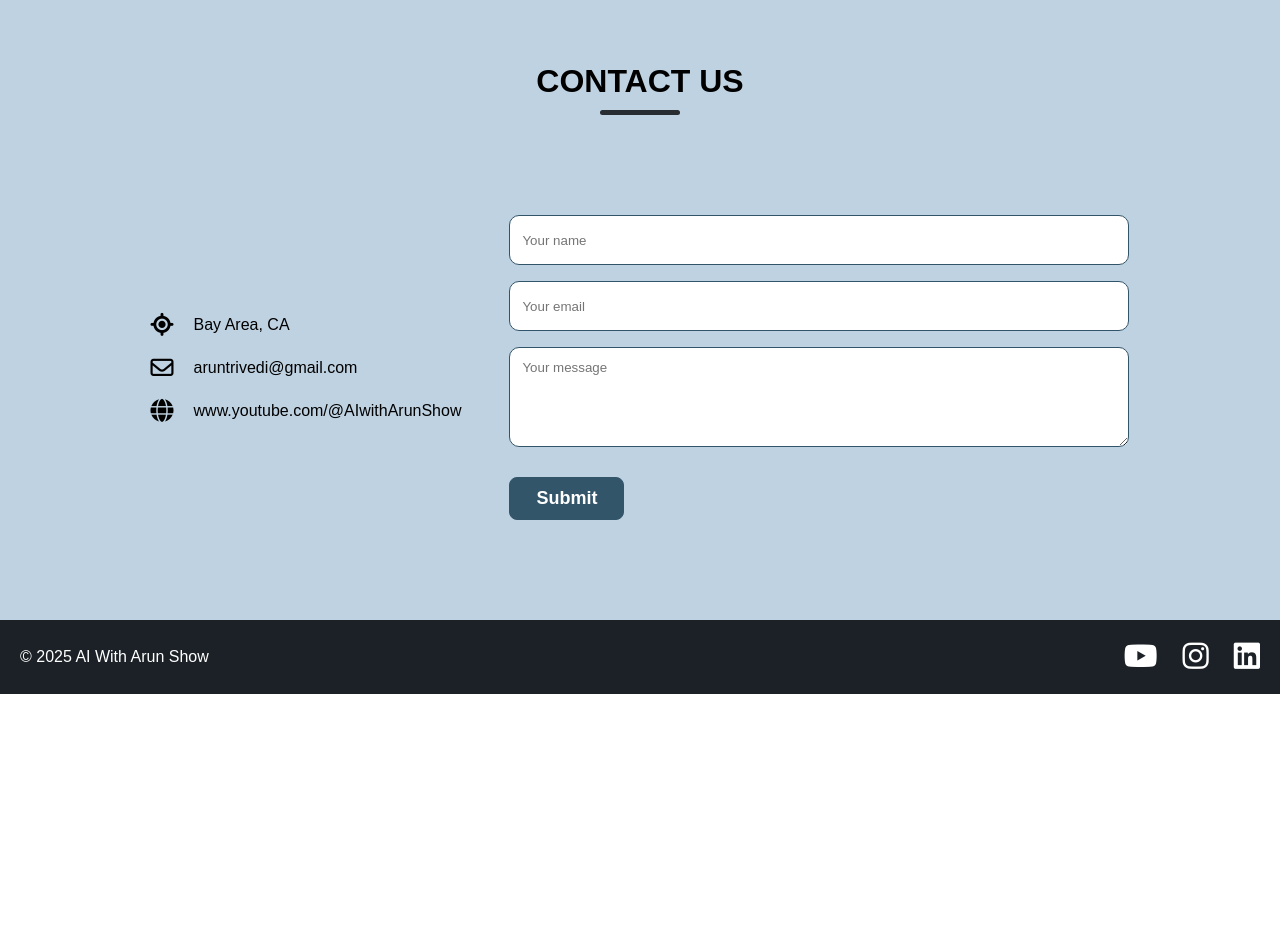
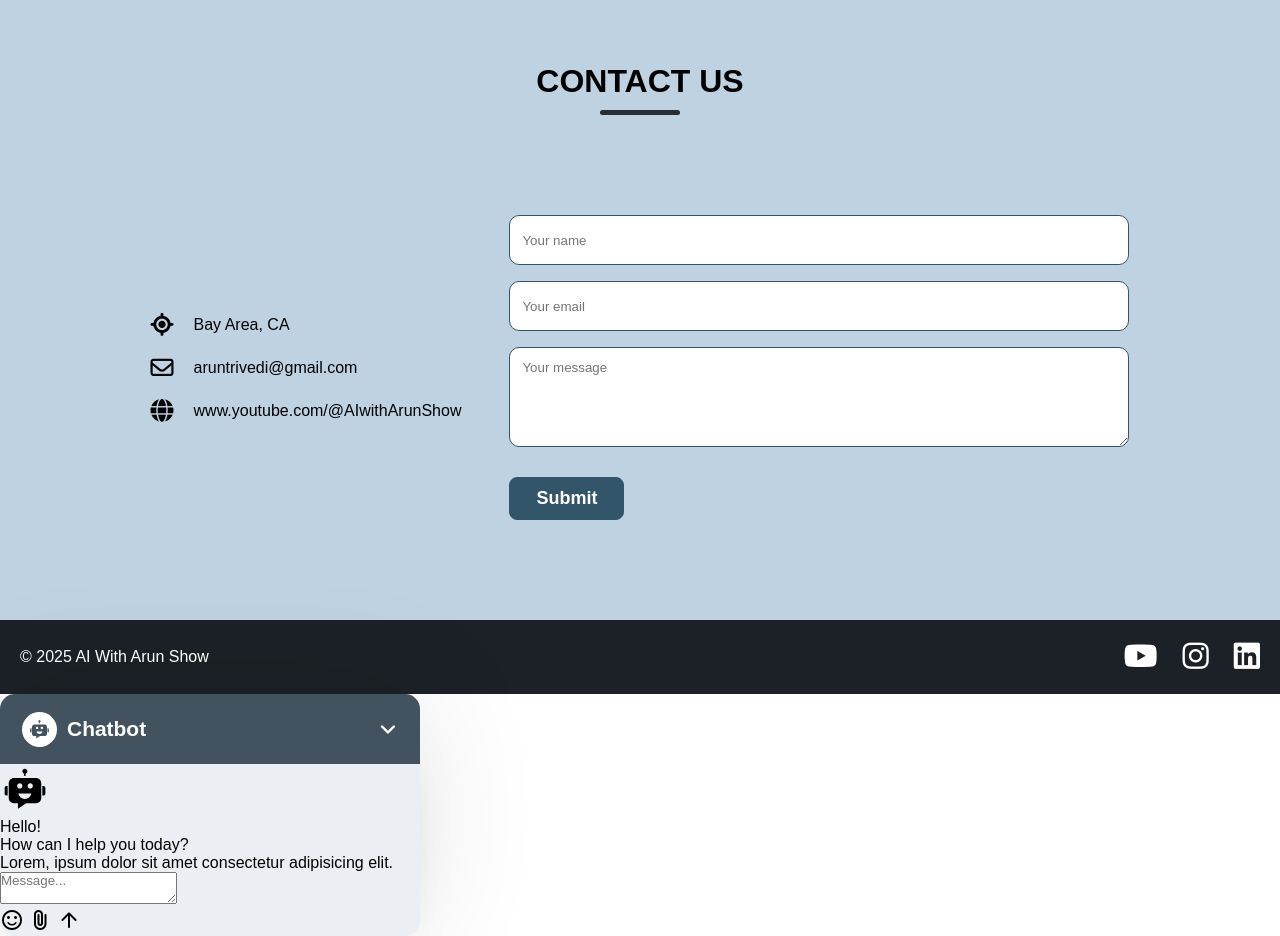
Before and after one commit to rishika-trivedi/AiWithArunShow, a plain HTML site: page index.html in a window 1280 px wide. Shown: the part 2252-3188 px from the top of the page. Before the commit the page ends 2946 px from the top, so only its background shows below. Drawn offline with nearby package versions, Linux system fonts and the light colour scheme; a web font is replaced by a local one.

Commit message:
started the ai chatbot

```diff
--- a/index.html
+++ b/index.html
@@ -4,7 +4,6 @@
     <meta charset="UTF-8" />
     <meta name="viewport" content="width=device-width, initial-scale=1.0" />
 
-    <link rel="stylesheet" href="style.css" />
     <!-- Linking Swiper CSS -->
     <link
       rel="stylesheet"
@@ -26,6 +25,13 @@
       href="https://fonts.googleapis.com/css2?family=Big+Shoulders:opsz,wght@10..72,100..900&family=Cinzel:wght@400..900&family=Edu+SA+Hand:wght@400..700&family=Merriweather:ital,opsz,wght@0,18..144,300..900;1,18..144,300..900&family=Noto+Serif+Display:ital,wght@0,100..900;1,100..900&family=Nunito:ital,wght@0,200..1000;1,200..1000&family=Oswald:wght@200..700&family=Tuffy:ital,wght@0,400;0,700;1,400;1,700&family=Ubuntu:ital,wght@0,300;0,400;0,500;0,700;1,300;1,400;1,500;1,700&family=Winky+Rough:ital,wght@0,300..900;1,300..900&display=swap"
       rel="stylesheet"
     />
+    <!-- Linking Google Fonts Icon -->
+    <link
+      href="https://fonts.googleapis.com/css2?family=Material+Symbols+Rounded"
+      rel="stylesheet"
+    />
+
+    <link rel="stylesheet" href="style.css" />
 
     <title>AI With Arun Show</title>
   </head>
@@ -287,6 +293,73 @@
       </footer>
     </main>
 
+    <!-- Ai ChatBot -->
+    <div class="chatbot-popup">
+      <!-- Chatbot Header -->
+      <div class="chat-header">
+        <div class="header-info">
+          <svg
+            class="chatbot-logo"
+            xmlns="http://www.w3.org/2000/svg"
+            width="50"
+            height="50"
+            viewBox="0 0 1024 1024"
+          >
+            <path
+              d="M738.3 287.6H285.7c-59 0-106.8 47.8-106.8 106.8v303.1c0 59 47.8 106.8 106.8 106.8h81.5v111.1c0 .7.8 1.1 1.4.7l166.9-110.6 41.8-.8h117.4l43.6-.4c59 0 106.8-47.8 106.8-106.8V394.5c0-59-47.8-106.9-106.8-106.9zM351.7 448.2c0-29.5 23.9-53.5 53.5-53.5s53.5 23.9 53.5 53.5-23.9 53.5-53.5 53.5-53.5-23.9-53.5-53.5zm157.9 267.1c-67.8 0-123.8-47.5-132.3-109h264.6c-8.6 61.5-64.5 109-132.3 109zm110-213.7c-29.5 0-53.5-23.9-53.5-53.5s23.9-53.5 53.5-53.5 53.5 23.9 53.5 53.5-23.9 53.5-53.5 53.5zM867.2 644.5V453.1h26.5c19.4 0 35.1 15.7 35.1 35.1v121.1c0 19.4-15.7 35.1-35.1 35.1h-26.5zM95.2 609.4V488.2c0-19.4 15.7-35.1 35.1-35.1h26.5v191.3h-26.5c-19.4 0-35.1-15.7-35.1-35.1zM561.5 149.6c0 23.4-15.6 43.3-36.9 49.7v44.9h-30v-44.9c-21.4-6.5-36.9-26.3-36.9-49.7 0-28.6 23.3-51.9 51.9-51.9s51.9 23.3 51.9 51.9z"
+            ></path>
+          </svg>
+          <h2 class="logo-text">Chatbot</h2>
+        </div>
+        <button id="close-chatbot" class="material-symbols-rounded">
+          keyboard_arrow_down
+        </button>
+      </div>
+
+      <!-- Chatbot Body -->
+      <div class="chat-body">
+        <div class="message bot-message">
+          <svg
+            xmlns="http://www.w3.org/2000/svg"
+            width="50"
+            height="50"
+            viewBox="0 0 1024 1024"
+          >
+            <path
+              d="M738.3 287.6H285.7c-59 0-106.8 47.8-106.8 106.8v303.1c0 59 47.8 106.8 106.8 106.8h81.5v111.1c0 .7.8 1.1 1.4.7l166.9-110.6 41.8-.8h117.4l43.6-.4c59 0 106.8-47.8 106.8-106.8V394.5c0-59-47.8-106.9-106.8-106.9zM351.7 448.2c0-29.5 23.9-53.5 53.5-53.5s53.5 23.9 53.5 53.5-23.9 53.5-53.5 53.5-53.5-23.9-53.5-53.5zm157.9 267.1c-67.8 0-123.8-47.5-132.3-109h264.6c-8.6 61.5-64.5 109-132.3 109zm110-213.7c-29.5 0-53.5-23.9-53.5-53.5s23.9-53.5 53.5-53.5 53.5 23.9 53.5 53.5-23.9 53.5-53.5 53.5zM867.2 644.5V453.1h26.5c19.4 0 35.1 15.7 35.1 35.1v121.1c0 19.4-15.7 35.1-35.1 35.1h-26.5zM95.2 609.4V488.2c0-19.4 15.7-35.1 35.1-35.1h26.5v191.3h-26.5c-19.4 0-35.1-15.7-35.1-35.1zM561.5 149.6c0 23.4-15.6 43.3-36.9 49.7v44.9h-30v-44.9c-21.4-6.5-36.9-26.3-36.9-49.7 0-28.6 23.3-51.9 51.9-51.9s51.9 23.3 51.9 51.9z"
+            ></path>
+          </svg>
+          <div class="message-text">
+            Hello!<br />
+            How can I help you today?
+          </div>
+        </div>
+        <div class="message user-message">
+          <div class="message-text">
+            Lorem, ipsum dolor sit amet consectetur adipisicing elit.
+          </div>
+        </div>
+      </div>
+
+      <!-- Chatbot Footer -->
+      <div class="chat-footer">
+        <form action="#" class="chat-form">
+          <textarea placeholder="Message..." class="message-input"></textarea>
+          <div class="chat-controls">
+            <button type="button" class="material-symbols-rounded">
+              sentiment_satisfied
+            </button>
+            <button type="button" class="material-symbols-rounded">
+              attach_file
+            </button>
+            <button type="submit" class="material-symbols-rounded">
+              arrow_upward
+            </button>
+          </div>
+        </form>
+      </div>
+    </div>
+
     <!-- Linking Swiper Script -->
     <script src="https://cdn.jsdelivr.net/npm/swiper@11/swiper-bundle.min.js"></script>
 
--- a/style.css
+++ b/style.css
@@ -386,6 +386,65 @@ header .navbar {
   transition: 0.2s ease;
 }
 
+/* AI Chat Bot */
+
+.chatbot-popup {
+  width: 420px;
+  background: #ebeff3;
+  overflow: hidden;
+  border-radius: 15px;
+  box-shadow: 0 0 128px 0 rgba(0, 0, 0, 0.1),
+    0 32px 64px -48px rgba(0, 0, 0, 0.5);
+}
+
+.chat-header {
+  display: flex;
+  align-items: center;
+  background: #42535f;
+  padding: 15px 22px;
+  justify-content: space-between;
+}
+
+.chat-header .header-info {
+  display: flex;
+  align-items: center;
+  gap: 10px;
+}
+
+.header-info .chatbot-logo {
+  height: 35px;
+  width: 35px;
+  background: white;
+  border-radius: 50%;
+  padding: 6px;
+  fill: #42535f;
+  flex-shrink: 0;
+}
+
+.header-info .logo-text {
+  color: white;
+  font-size: 1.31rem;
+  font-weight: 600;
+}
+
+.chat-header #close-chatbot {
+  border: none;
+  color: white;
+  height: 40px;
+  width: 40px;
+  font-size: 1.9rem;
+  margin-right: -10px;
+  padding-top: 2px;
+  cursor: pointer;
+  border-radius: 50%;
+  background: none;
+  transition: 0.2s ease;
+}
+
+.chat-header #close-chatbot:hover {
+  background: #272d31;
+}
+
 @media screen and (max-width: 900px) {
   body.show-mobile-menu {
     overflow: hidden;
```
